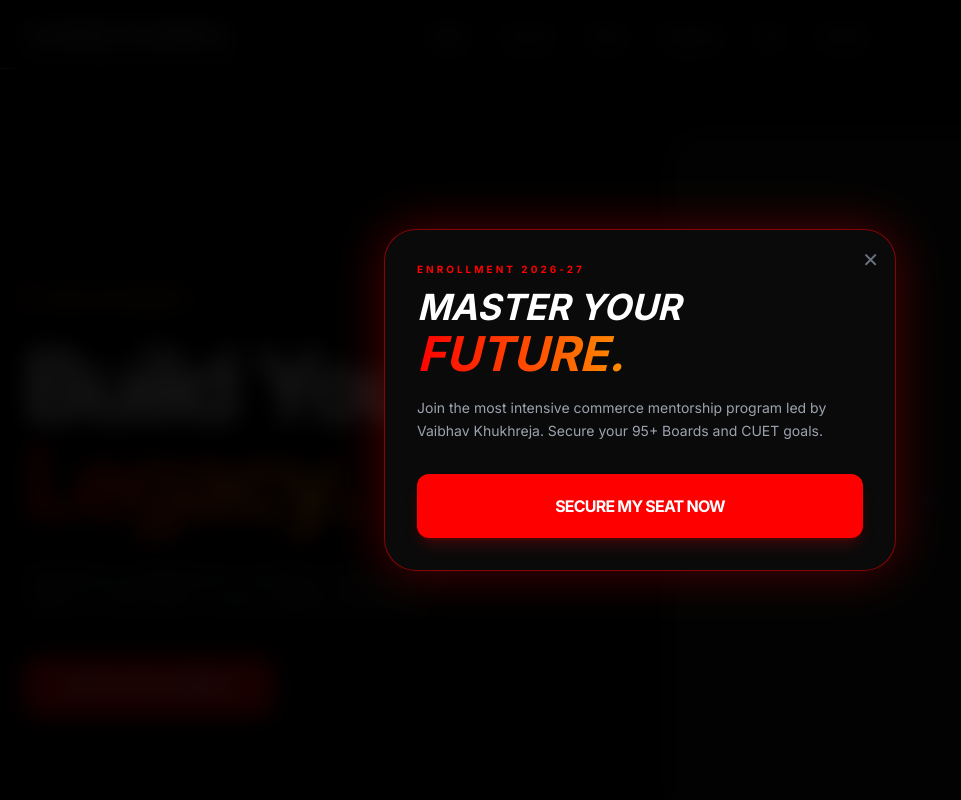
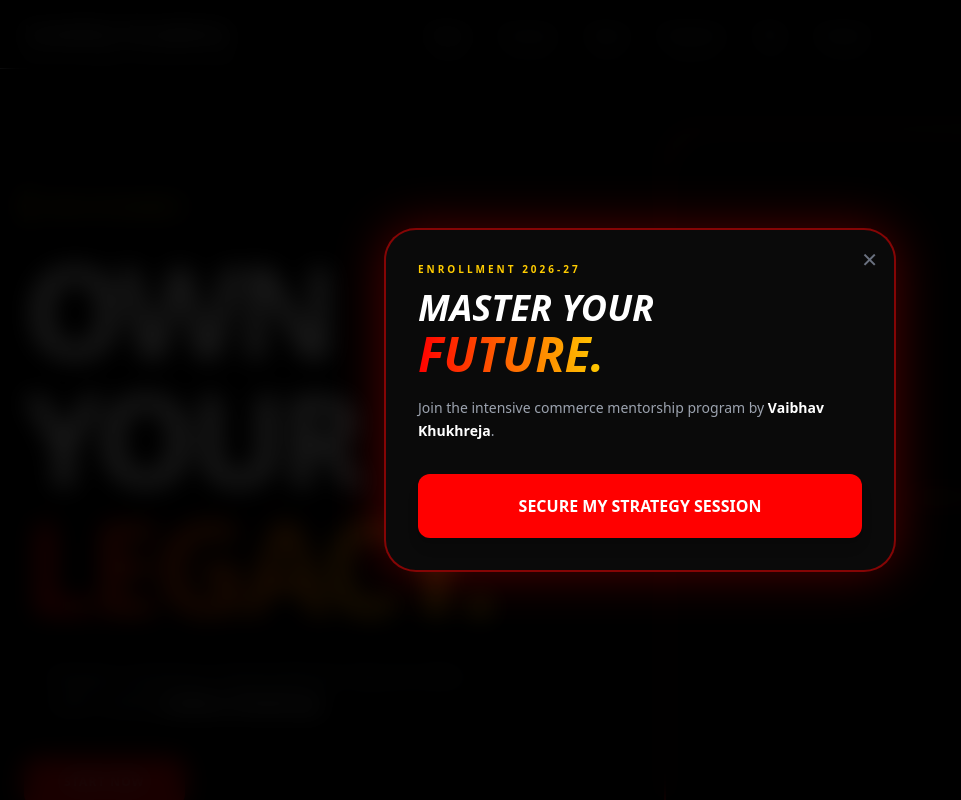
Before and after one commit to Garvsikka/levelup-academy-website, a React (Vite) app in the folder frontend/: page / in a window 1280 px wide. Shown: the top 800 px of the page, without its empty margins (0-961 px from the left). Built offline with nearby package versions, Linux system fonts and the light colour scheme.

Commit message:
feat: black base config and volcanic color injection

```diff
--- a/frontend/src/pages/Home.jsx
+++ b/frontend/src/pages/Home.jsx
@@ -1,94 +1,85 @@
 import React, { useState, useEffect } from 'react';
 
 export default function Home() {
-  // ONLY ONE STATE FOR POPUP
   const [showPopup, setShowPopup] = useState(false);
 
   useEffect(() => {
-    // Check if the user already closed the popup in this browser
-    const isDismissed = localStorage.getItem('levelUpPopupDismissed');
+    // 1. THE GUARD: Prevents the popup from ever appearing again if dismissed
+    if (localStorage.getItem('popup_seen_v1')) return;
 
-    if (!isDismissed) {
-      // Trigger the new popup after 3 seconds
-      const timer = setTimeout(() => setShowPopup(true), 3000);
-      return () => clearTimeout(timer);
-    }
+    const timer = setTimeout(() => setShowPopup(true), 3000);
+    return () => clearTimeout(timer);
   }, []);
 
-  const closePopup = () => {
+  const killPopupPermanently = () => {
     setShowPopup(false);
-    // This flag stops it from coming back
-    localStorage.setItem('levelUpPopupDismissed', 'true');
+    localStorage.setItem('popup_seen_v1', 'true');
   };
 
   return (
-    <div className="bg-black text-white font-sans selection:bg-brand-red">
+    <div className="bg-black text-white font-sans selection:bg-brand-yellow selection:text-black">
 
-      {/* --- SINGLE POPUP BLOCK (NEW VERSION) --- */}
+      {/* PERSISTENT VOLCANIC POPUP */}
       {showPopup && (
         <div className="fixed inset-0 z-[100] flex items-center justify-center px-6 bg-black/90 backdrop-blur-md">
-          <div className="volcanic-card max-w-lg w-full relative border-brand-red/50 shadow-[0_0_50px_rgba(255,0,0,0.3)]">
-            <button onClick={closePopup} className="absolute top-4 right-4 text-gray-500 hover:text-white transition-all text-xl">✕</button>
-            <div className="text-brand-red font-black mb-2 tracking-[0.3em] uppercase text-[10px]">Enrollment 2026-27</div>
-            <h2 className="text-4xl font-black mb-4 uppercase italic leading-tight">Master Your <br/><span className="heading-accent text-5xl">Future.</span></h2>
-            <p className="text-gray-400 mb-8 text-sm leading-relaxed">Join the most intensive commerce mentorship program led by Vaibhav Khukhreja. Secure your 95+ Boards and CUET goals.</p>
-            <button className="volcanic-btn w-full py-5" onClick={closePopup}>Secure My Seat Now</button>
+          <div className="bg-[#0a0a0a] border-2 border-brand-red/50 p-8 rounded-[2rem] max-w-lg w-full relative shadow-[0_0_50px_rgba(255,0,0,0.3)]">
+            <button onClick={killPopupPermanently} className="absolute top-4 right-4 text-gray-500 hover:text-brand-yellow transition-all text-xl">✕</button>
+            <div className="text-brand-yellow font-black mb-2 tracking-[0.3em] uppercase text-[10px]">Enrollment 2026-27</div>
+            <h2 className="text-4xl font-black mb-4 uppercase italic leading-tight">Master Your <br/><span className="text-transparent bg-clip-text bg-lava-gradient text-5xl">Future.</span></h2>
+            <p className="text-gray-400 mb-8 text-sm leading-relaxed">Join the intensive commerce mentorship program by <span className="text-white font-bold">Vaibhav Khukhreja</span>.</p>
+            <button className="w-full py-5 bg-brand-red hover:bg-brand-orange text-white font-black uppercase transition-all rounded-xl shadow-lg" onClick={killPopupPermanently}>
+              Secure My Strategy Session
+            </button>
           </div>
         </div>
       )}
 
-      {/* --- HERO SECTION --- */}
+      {/* HERO SECTION */}
       <section className="pt-32 pb-20 px-6 max-w-7xl mx-auto grid md:grid-cols-2 gap-12 items-center">
         <div>
-          <div className="inline-block border-l-4 border-brand-red px-4 py-1 mb-6 bg-white/5">
-            <span className="text-brand-orange font-bold text-xs tracking-widest uppercase">Level Up Academy</span>
+          <div className="inline-block border-l-4 border-brand-yellow px-4 py-1 mb-6 bg-brand-yellow/5">
+            <span className="text-brand-yellow font-bold text-xs tracking-widest uppercase">Level Up Academy</span>
           </div>
-          <h1 className="text-7xl md:text-8xl font-black tracking-tighter leading-[0.9] mb-8">
-            Build Your <br/>
-            <span className="heading-accent text-8xl">Legacy.</span>
+          <h1 className="text-7xl md:text-9xl font-black tracking-tighter leading-[0.85] mb-8">
+            OWN YOUR <br/>
+            <span className="text-transparent bg-clip-text bg-lava-gradient">LEGACY.</span>
           </h1>
-          <p className="text-gray-400 text-lg mb-10 max-w-md">Experience professional commerce mentorship for Class XI, XII & CUET. Led by Vaibhav Khukhreja.</p>
-          <button className="volcanic-btn">Start Your Journey</button>
+          <p className="text-gray-400 text-lg mb-10 max-w-md border-l border-brand-orange/30 pl-6">
+            Premier commerce mentorship for Class XI, XII & CUET. Led by <span className="text-brand-orange italic font-bold text-white">Vaibhav Khukhreja</span>.
+          </p>
+          <button className="px-10 py-4 bg-brand-red hover:bg-brand-orange text-white font-black rounded-xl transition-all shadow-[0_10px_30px_rgba(255,0,0,0.2)] uppercase tracking-widest text-xs">
+            Start Now
+          </button>
         </div>
-        <div className="relative aspect-[4/5] bg-neutral-900 rounded-[2.5rem] border border-white/5 flex items-center justify-center text-gray-700 font-black uppercase tracking-widest overflow-hidden">
-          [Image: Vaibhav Khukhreja]
+        <div className="relative p-[2px] bg-gradient-to-tr from-brand-red via-brand-orange to-brand-yellow rounded-[2.5rem]">
+           <div className="bg-black aspect-[4/5] rounded-[2.5rem] flex items-center justify-center text-brand-orange font-black uppercase text-[10px] tracking-widest">
+             [Vaibhav Photo]
+           </div>
         </div>
       </section>
 
-      {/* --- SYMMETRICAL PROGRAMS GRID --- */}
-      <section className="py-32 px-6 bg-[#050505]">
+      {/* SYMMETRICAL COLOR-CODED PROGRAMS GRID */}
+      <section className="py-24 px-6 bg-[#050505]">
         <div className="max-w-7xl mx-auto">
-          <h2 className="text-5xl font-black text-center mb-20 uppercase tracking-tighter">Academic <span className="heading-accent">Programs</span></h2>
+          <h2 className="text-5xl font-black text-center mb-20 uppercase tracking-tighter italic">
+            Academic <span className="text-brand-red underline decoration-brand-yellow decoration-4 underline-offset-8">Programs</span>
+          </h2>
 
-          <div className="grid md:grid-cols-3 gap-8">
+          <div className="grid md:grid-cols-3 gap-8 text-left">
             {[
-              {
-                title: "Foundation XI",
-                desc: "Mastering the core fundamentals of Accountancy and Economics. We build the base that others ignore for Class XI students.",
-                tag: "CORE"
-              },
-              {
-                title: "Board Mastery XII",
-                desc: "High-intensity board prep with targeted mock tests and specialized answer-writing drills to hit that 95+ score.",
-                tag: "95+ GOAL"
-              },
-              {
-                title: "Pro-Commerce + CUET",
-                desc: "The ultimate pathway to SRCC and top-tier DU colleges. Includes integrated coaching for both Boards and CUET.",
-                tag: "ELITE BATCH"
-              }
+              { title: "Foundation XI", color: "text-brand-red", border: "border-brand-red/20", tag: "The Start" },
+              { title: "Board Mastery XII", color: "text-brand-orange", border: "border-brand-orange/20", tag: "The Heat" },
+              { title: "Pro-Commerce + CUET", color: "text-brand-yellow", border: "border-brand-yellow/20", tag: "The Gold" }
             ].map((course, i) => (
-              <div key={i} className="volcanic-card flex flex-col h-full border-white/5 hover:border-brand-red/30 transition-all duration-500">
-                <div className="mb-6">
-                  <span className="text-[9px] font-black tracking-widest text-brand-red uppercase bg-brand-red/10 px-3 py-1.5 rounded-md border border-brand-red/20">
-                    {course.tag}
-                  </span>
-                </div>
-                <h4 className="text-2xl font-black mb-4 uppercase italic">{course.title}</h4>
-                <p className="text-gray-500 text-sm leading-relaxed mb-10 flex-grow">
-                  {course.desc}
+              <div key={i} className={`bg-[#0a0a0a] p-8 rounded-[2rem] flex flex-col h-full border ${course.border} hover:border-brand-yellow/50 transition-all duration-500`}>
+                <span className={`text-[10px] font-black tracking-widest uppercase mb-6 ${course.color}`}>
+                  {course.tag}
+                </span>
+                <h4 className="text-3xl font-black mb-4 uppercase italic tracking-tighter">{course.title}</h4>
+                <p className="text-gray-500 text-sm mb-10 flex-grow leading-relaxed">
+                  Deep-dive conceptual coaching to ensure 100% clarity and a path toward 95+ board scores.
                 </p>
-                <button className="w-full py-4 rounded-xl font-black bg-white/5 hover:bg-brand-red text-white transition-all uppercase text-[10px] tracking-widest border border-white/10">
+                <button className="w-full py-4 rounded-xl font-black bg-white/5 hover:bg-white hover:text-black transition-all uppercase text-[10px] tracking-widest border border-white/10">
                   View Syllabus
                 </button>
               </div>
--- a/frontend/tailwind.config.js
+++ b/frontend/tailwind.config.js
@@ -1,21 +1,23 @@
 /** @type {import('tailwindcss').Config} */
 export default {
-  content: ["./index.html", "./src/**/*.{js,jsx,ts,tsx}"],
+  content: [
+    "./index.html",
+    "./src/**/*.{js,ts,jsx,tsx}",
+  ],
   theme: {
     extend: {
       colors: {
-        brand: {
-          black: "#000000",
-          rich: "#050505",    // Base surface
-          red: "#ff0000",     // Primary
-          orange: "#ff8c00",  // Secondary
-          yellow: "#ffdb00",  // Tertiary
-        },
+        // The Black Base
+        'black': '#000000',
+        'dark-card': '#0a0a0a',
+        // The Volcanic Palette
+        'brand-red': '#FF0000',
+        'brand-orange': '#FF6A00',
+        'brand-yellow': '#FFCC00',
       },
-      fontFamily: {
-        // Enforcing Sans-Serif globally
-        sans: ["Inter", "system-ui", "sans-serif"],
-      },
+      backgroundImage: {
+        'lava-gradient': 'linear-gradient(to right, #FF0000, #FF6A00, #FFCC00)',
+      }
     },
   },
   plugins: [],
```
